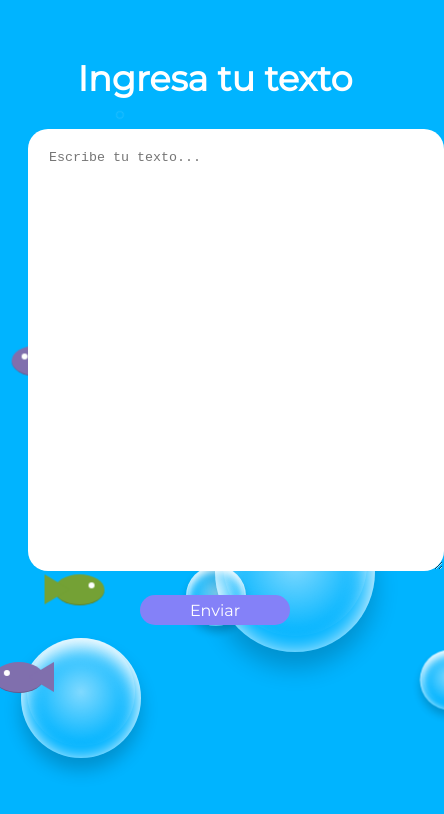
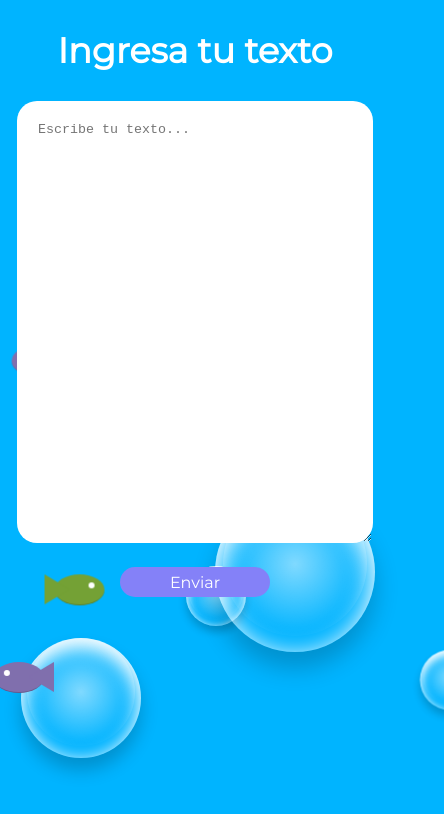
Before and after one commit to rmaafs/crypt-me, a React (Create React App) app: page / in a window 390 px wide. Shown: the top 814 px of the page, 444 px wide, since content can reach past the window. Built offline with nearby package versions, Linux system fonts and the light colour scheme.

Commit message:
Mejor responsivo

```diff
--- a/src/components/Card/Card.css
+++ b/src/components/Card/Card.css
@@ -2,7 +2,6 @@
   background-color: transparent;
   width: 100%;
   max-width: 500px;
-  padding: 20px;
   border-radius: 20px;
 }
 
--- a/src/components/TextArea/TextArea.css
+++ b/src/components/TextArea/TextArea.css
@@ -1,5 +1,5 @@
 textarea {
-  width: 100%;
+  width: 84%;
   height: 400px;
   margin-bottom: 20px;
   border-radius: 20px;
```
